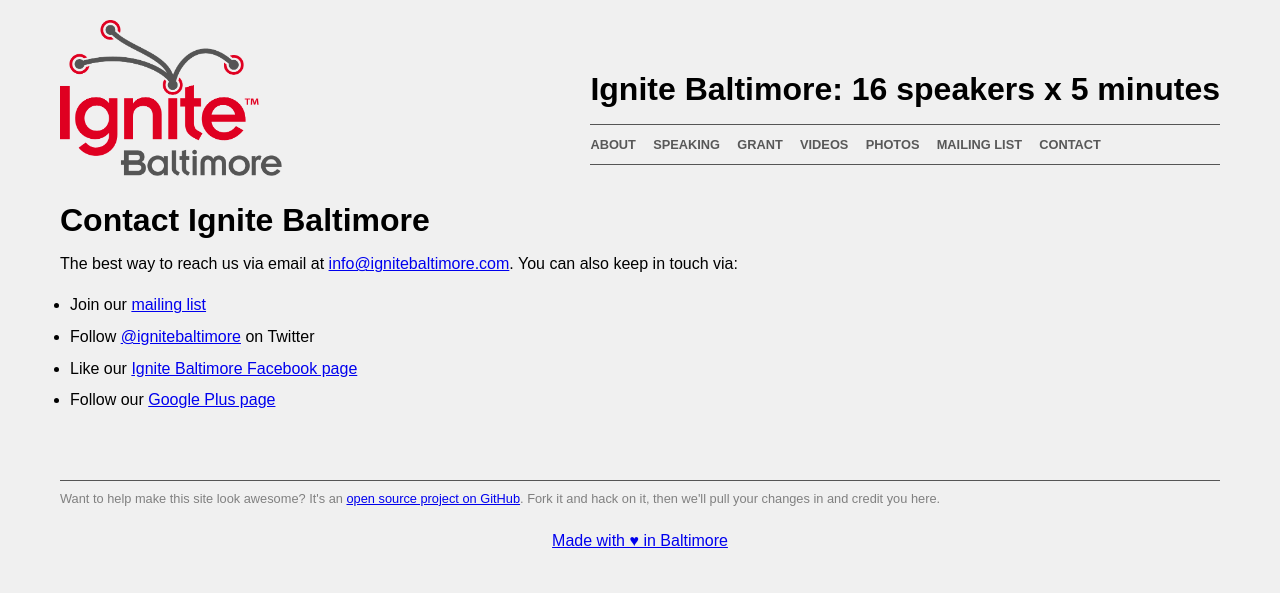
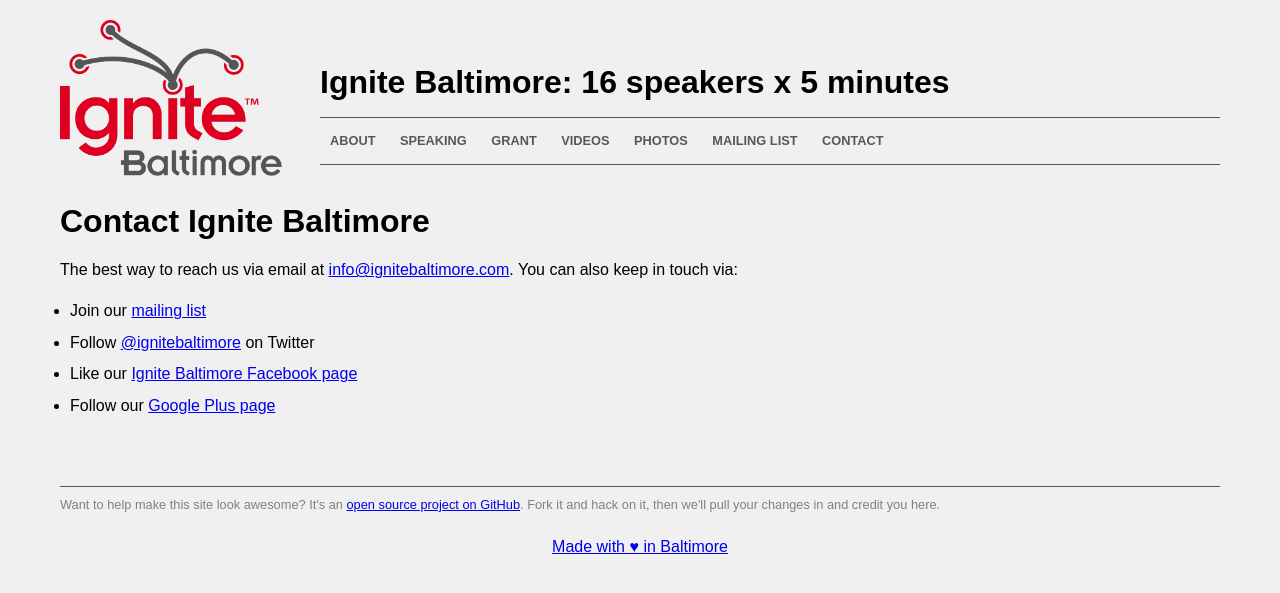
Before and after one commit to ignitebaltimore/ignitebaltimore.github.com, a Jekyll site: the page built from contact.html, in a window 1280 px wide. Shown: the top 593 px of the page. Built offline with Jekyll 4.4.1, drawn with Linux system fonts in a browser that asks for light colours.

Commit message:
Styled header and large videos
Vertically stacked header for smaller screens
Large videos resize rather than overflowing on smaller screens

```diff
--- a/about.html
+++ b/about.html
@@ -31,9 +31,7 @@
   <div class="row-end">&nbsp;</div>
 </div>
 
-<div class="row">
-  <div class="col8">
-    <iframe width="652" height="401" src="http://www.youtube.com/embed/z_zv6UBOqD4" frameborder="0" allowfullscreen></iframe>
-  </div>
+<div class="row large-video">
+  <iframe width="652" height="401" src="http://www.youtube.com/embed/z_zv6UBOqD4" frameborder="0" allowfullscreen></iframe>
   <div style="clear: both;" class="end-row">&nbsp;</div>
 </div>
--- a/css/styles.css
+++ b/css/styles.css
@@ -22,53 +22,71 @@
   @media (max-width: 480px) {
     body {
       width: 100%; } }
-
-#header_row {
+  body #header_row {
     position: relative;
     margin-bottom: 10px; }
-  #header_row #header_text {
+    body #header_row #ignite-logo {
+      display: block;
+      position: relative;
+      width: 222px; }
+      body #header_row #ignite-logo img {
+        width: 100%;
+        height: auto; }
+    body #header_row #header_text {
       position: absolute;
-    right: 0px;
-    bottom: 0px; }
-    #header_row #header_text #top_links {
+      right: 0;
+      bottom: 0;
+      box-sizing: border-box;
+      width: 100%;
+      padding: 0 0 0 260px; }
+      body #header_row #header_text h1 {
+        margin-bottom: 0; }
+      body #header_row #header_text #top_links {
         padding: 10px 0;
         border: solid 1px #555555;
         border-width: 1px 0px;
         margin: 1em 0 1em 0; }
-      #header_row #header_text #top_links a,
-      #header_row #header_text #top_links a:visited {
+        body #header_row #header_text #top_links a,
+        body #header_row #header_text #top_links a:visited {
+          display: inline-block;
           color: #585858;
           text-decoration: none;
-        padding-right: 1em;
           font-size: 0.8em;
-        font-weight: bold; }
+          font-weight: bold;
+          padding: 5px 10px; }
     @media (max-width: 960px) {
-    #header_row {
-      width: 100%; }
-      #header_row #header_text {
-        position: relative; } }
-
-h1 {
-  margin-bottom: 0; }
-
-#video_gallery .video_thumb {
+      body #header_row {
+        width: 100%;
+        text-align: center; }
+        body #header_row #ignite-logo {
+          width: 300px;
+          margin: 0 auto; }
+        body #header_row #header_text {
+          position: relative;
+          padding: 0; } }
+  body ul {
+    padding: 0 0 0 10px; }
+    body ul li {
+      padding: 5px 0;
+      line-height: 135%; }
+  body #video_gallery .video_thumb {
     display: inline-block;
     box-sizing: border-box;
     float: left;
     width: 25%;
     text-decoration: none;
     padding: 0 18px 0 0; }
-  #video_gallery .video_thumb:nth-child(4n-2) {
+    body #video_gallery .video_thumb:nth-child(4n-2) {
       padding: 0 12px 0 6px; }
-  #video_gallery .video_thumb:nth-child(4n-1) {
+    body #video_gallery .video_thumb:nth-child(4n-1) {
       padding: 0 6px 0 12px; }
-  #video_gallery .video_thumb:nth-child(4n) {
+    body #video_gallery .video_thumb:nth-child(4n) {
       padding: 0 0 0 18px; }
-  #video_gallery .video_thumb img {
+    body #video_gallery .video_thumb img {
       -ms-interpolation-mode: bicubic;
       width: 100%;
       height: auto; }
-  #video_gallery .video_thumb p {
+    body #video_gallery .video_thumb p {
       height: 50px;
       color: #585858;
       font-size: 12px;
@@ -77,32 +95,31 @@
       margin: 0;
       padding: 6px 0; }
     @media (max-width: 960px) {
-    #video_gallery .video_thumb {
+      body #video_gallery .video_thumb {
         width: 50%;
         padding: 0 12px 0 0; }
-      #video_gallery .video_thumb:nth-child(4n-2) {
+        body #video_gallery .video_thumb:nth-child(4n-2) {
           padding: 0 0 0 12px; }
-      #video_gallery .video_thumb:nth-child(4n-1) {
+        body #video_gallery .video_thumb:nth-child(4n-1) {
           padding: 0 12px 0 0; }
-      #video_gallery .video_thumb:nth-child(4n) {
+        body #video_gallery .video_thumb:nth-child(4n) {
           padding: 0 0 0 12px; } }
     @media (max-width: 480px) {
-    #video_gallery .video_thumb {
+      body #video_gallery .video_thumb {
         width: 100%;
         padding: 0; }
-      #video_gallery .video_thumb:nth-child(4n-2), #video_gallery .video_thumb:nth-child(4n-1), #video_gallery .video_thumb:nth-child(4n) {
+        body #video_gallery .video_thumb:nth-child(4n-2), body #video_gallery .video_thumb:nth-child(4n-1), body #video_gallery .video_thumb:nth-child(4n) {
           padding: 0; } }
-
-#footer {
+  body .large-video {
+    position: relative;
+    width: 650px;
+    max-width: 100%; }
+    body .large-video iframe {
+      width: 100%; }
+  body #footer {
     color: gray;
     font-size: 0.8em;
     padding: 10px 0;
     border: solid 1px #555555;
     border-width: 1px 0 0 0;
     margin: 5em 0 0 0; }
-
-ul {
-  padding: 0 0 0 10px; }
-  ul li {
-    padding: 5px 0;
-    line-height: 135%; }
```
Also changed, not shown: css/styles.scss (+39 -18 lines). Lines whose indentation alone changed are shown as unchanged.
